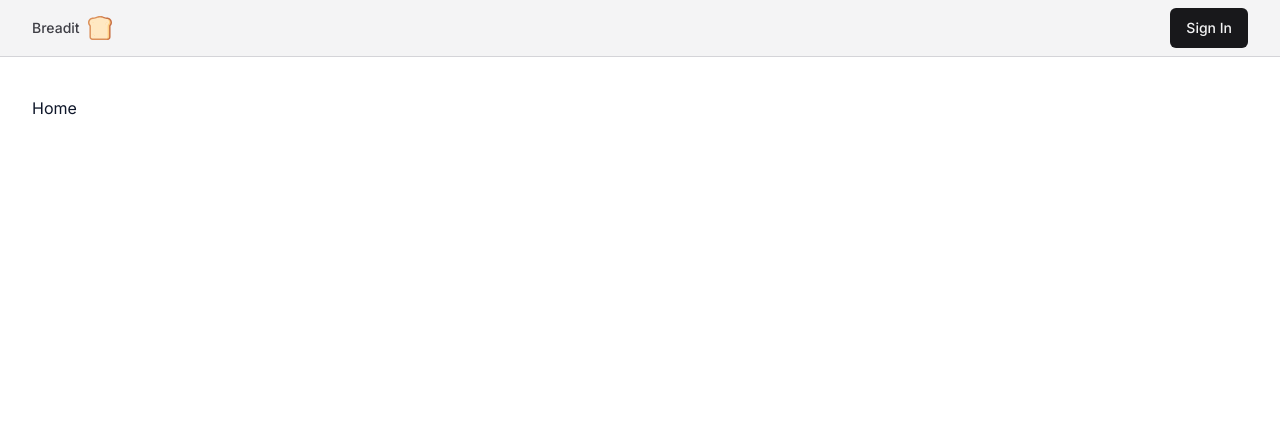
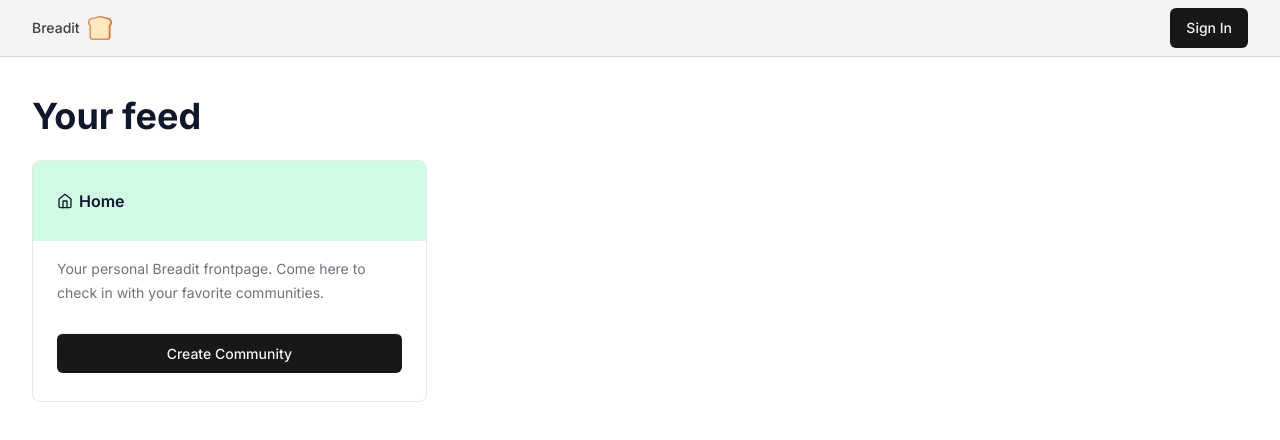
Before and after one commit to sssydchen/social-network-web-app-cs5610, a Next.js app: page / in a window 1280 px wide. Shown: the top 440 px of the page. Built offline with nearby package versions, Linux system fonts and the light colour scheme.

Commit message:
initialized subreddit

```diff
--- /dev/null
+++ b/src/app/@authModal/(.)sign-up/page.tsx
@@ -0,0 +1,23 @@
+import CloseModal from '@/components/CloseModal'
+import SignUp from '@/components/SignUp'
+import { FC } from 'react'
+
+interface pageProps {}
+
+const page: FC<pageProps> = ({}) => {
+  return (
+    <div className='fixed inset-0 bg-zinc-900/20 z-10'>
+      <div className='container flex items-center h-full max-w-lg mx-auto'>
+        <div className='relative bg-white w-full h-fit py-20 px-2 rounded-lg'>
+          <div className='absolute top-4 right-4'>
+            <CloseModal />
+          </div>
+
+          <SignUp />
+        </div>
+      </div>
+    </div>
+  )
+}
+
+export default page
--- a/src/app/page.tsx
+++ b/src/app/page.tsx
@@ -1,3 +1,44 @@
-export default function Home() {
-  return <div>Home</div>
+import { buttonVariants } from '@/components/ui/Button'
+import { Home as HomeIcon } from 'lucide-react'
+import Link from 'next/link'
+
+export const dynamic = 'force-dynamic'
+export const fetchCache = 'force-no-store'
+
+export default async function Home() {
+  // const session = await getAuthSession()
+
+  return (
+    <>
+      <h1 className='font-bold text-3xl md:text-4xl'>Your feed</h1>
+      <div className='grid grid-cols-1 md:grid-cols-3 gap-y-4 md:gap-x-4 py-6'>
+
+        {/* subreddit info */}
+        <div className='overflow-hidden h-fit rounded-lg border border-gray-200 order-first md:order-last'>
+          <div className='bg-emerald-100 px-6 py-4'>
+            <p className='font-semibold py-3 flex items-center gap-1.5'>
+              <HomeIcon className='h-4 w-4' />
+              Home
+            </p>
+          </div>
+          <dl className='-my-3 divide-y divide-gray-100 px-6 py-4 text-sm leading-6'>
+            <div className='flex justify-between gap-x-4 py-3'>
+              <p className='text-zinc-500'>
+                Your personal Breadit frontpage. Come here to check in with your
+                favorite communities.
+              </p>
+            </div>
+
+            <Link
+              className={buttonVariants({
+                className: 'w-full mt-4 mb-6',
+              })}
+              href={`/r/create`}>
+              Create Community
+            </Link>
+          </dl>
+        </div>
+      </div>
+    </>
+  )
 }
```
